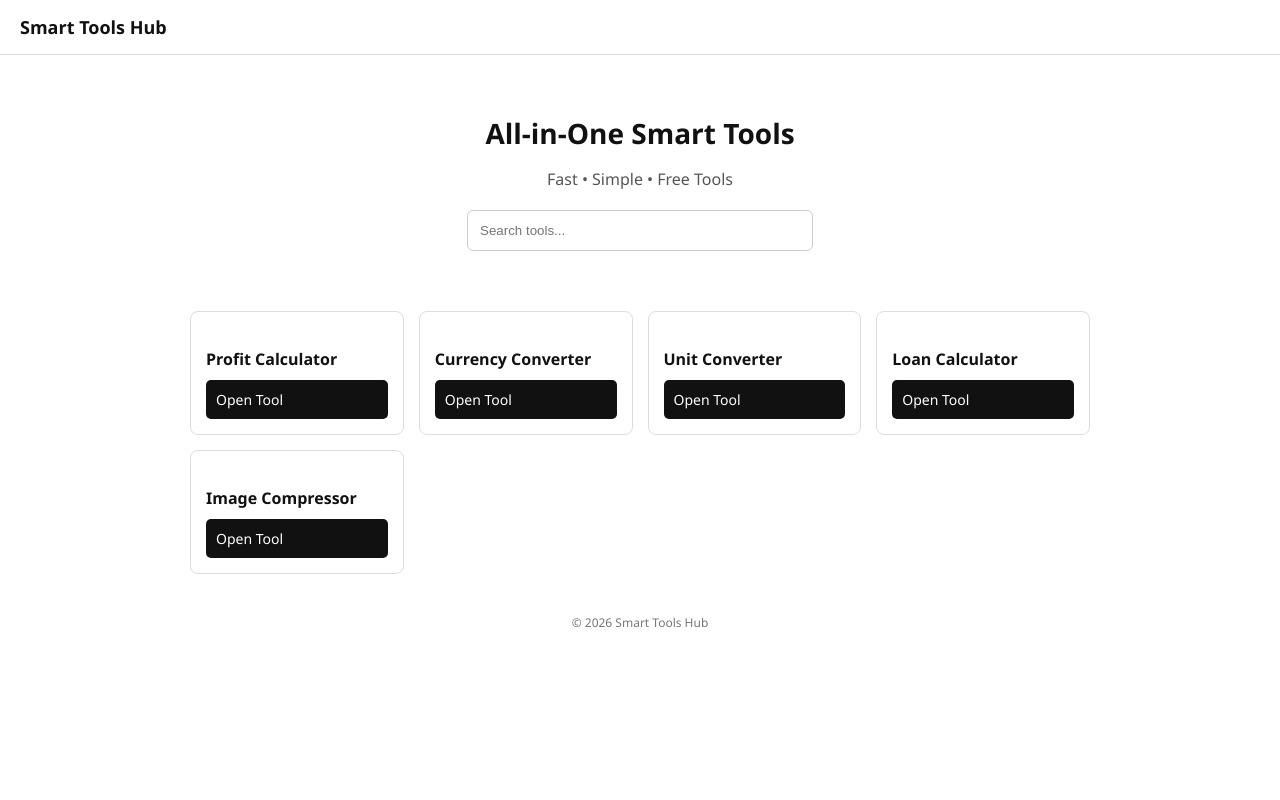
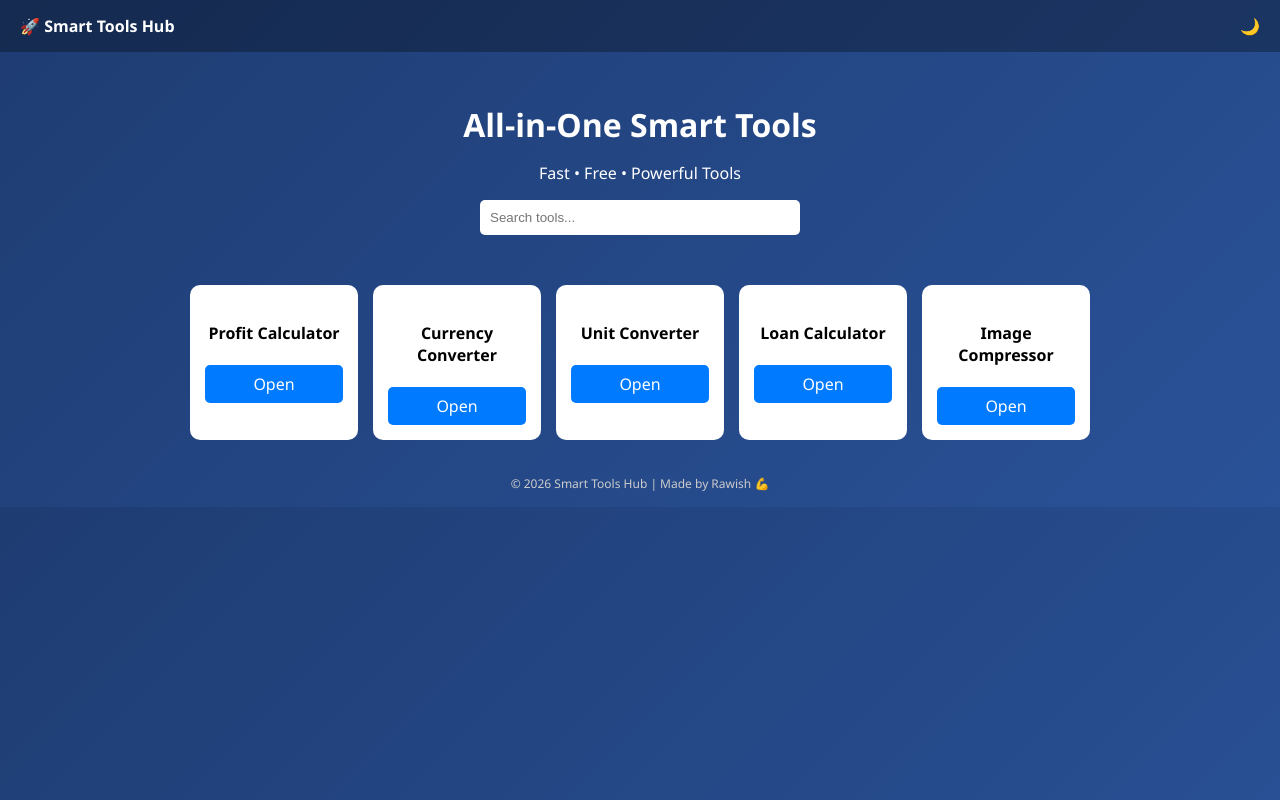
Before and after one commit to Rawish007/Smart-Tools-Hub, a Flask app: page / in a window 1280 px wide. Run offline with Flask 3, Linux system fonts and the light colour scheme.

Commit message:
Update index.html

```diff
--- a/templates/index.html
+++ b/templates/index.html
@@ -8,101 +8,87 @@
 
     <style>
         body {
-    margin:0;
+            margin: 0;
             font-family: 'Segoe UI', sans-serif;
-    background:#fff;
-    color:#111;
+            background: linear-gradient(135deg, #1e3c72, #2a5298);
+            color: white;
         }
 
-/* NAVBAR */
         .navbar {
-    display:flex;
-    justify-content:space-between;
-    padding:15px 20px;
-    border-bottom:1px solid #ddd;
+            display: flex;
+            justify-content: space-between;
+            align-items: center;
+            padding: 15px 20px;
+            background: rgba(0,0,0,0.3);
         }
 
         .logo {
-    font-weight:600;
-    font-size:18px;
+            font-weight: bold;
         }
 
-/* HERO */
+        .toggle {
+            cursor: pointer;
+        }
+
         .hero {
-    text-align:center;
-    padding:40px 20px;
+            text-align: center;
+            padding: 30px 15px;
         }
 
         .hero h1 {
-    font-size:28px;
-    margin-bottom:10px;
-}
-
-.hero p {
-    color:#555;
-}
-
-/* SEARCH */
-.search-box {
-    margin-top:20px;
+            margin-bottom: 10px;
         }
 
         .search-box input {
-    padding:12px;
-    width:80%;
-    max-width:320px;
-    border:1px solid #ccc;
-    border-radius:6px;
-    outline:none;
+            padding: 10px;
+            width: 80%;
+            max-width: 300px;
+            border-radius: 5px;
+            border: none;
         }
 
-/* TOOLS GRID */
         .tools {
-    display:grid;
-    grid-template-columns:repeat(auto-fit,minmax(180px,1fr));
-    gap:15px;
-    padding:20px;
-    max-width:900px;
-    margin:auto;
+            display: grid;
+            grid-template-columns: repeat(auto-fit, minmax(160px, 1fr));
+            gap: 15px;
+            padding: 20px;
+            max-width: 900px;
+            margin: auto;
         }
 
-/* CARD */
         .card {
-    border:1px solid #ddd;
-    padding:15px;
-    border-radius:8px;
-    transition:0.3s;
+            background: white;
+            color: black;
+            padding: 15px;
+            border-radius: 10px;
+            text-align: center;
+            transition: 0.3s;
         }
 
         .card:hover {
-    transform:translateY(-5px);
-    box-shadow:0 5px 15px rgba(0,0,0,0.1);
-}
-
-.card h4 {
-    margin-bottom:10px;
+            transform: translateY(-5px);
         }
 
         .card a {
-    display:block;
-    padding:10px;
-    background:#111;
-    color:white;
-    text-decoration:none;
-    border-radius:5px;
-    font-size:14px;
+            display: block;
+            margin-top: 10px;
+            padding: 8px;
+            background: #007bff;
+            color: white;
+            text-decoration: none;
+            border-radius: 5px;
         }
 
-.card a:hover {
-    background:#333;
+        .footer {
+            text-align: center;
+            padding: 15px;
+            font-size: 12px;
+            color: #ccc;
         }
 
-/* FOOTER */
-.footer {
-    text-align:center;
-    padding:20px;
-    font-size:12px;
-    color:#777;
+        /* Dark mode */
+        .dark {
+            background: #111;
         }
     </style>
 </head>
@@ -111,13 +97,14 @@ body {
 
 <!-- NAVBAR -->
 <div class="navbar">
-    <div class="logo">Smart Tools Hub</div>
+    <div class="logo">🚀 Smart Tools Hub</div>
+    <div class="toggle" onclick="toggleMode()">🌙</div>
 </div>
 
 <!-- HERO -->
 <div class="hero">
     <h1>All-in-One Smart Tools</h1>
-    <p>Fast • Simple • Free Tools</p>
+    <p>Fast • Free • Powerful Tools</p>
 
     <div class="search-box">
         <input type="text" id="search" onkeyup="searchTools()" placeholder="Search tools...">
@@ -127,39 +114,24 @@ body {
 <!-- TOOLS -->
 <div class="tools">
 
-<div class="card">
-<h4>Profit Calculator</h4>
-<a href="/profit">Open Tool</a>
-</div>
-
-<div class="card">
-<h4>Currency Converter</h4>
-<a href="/currency">Open Tool</a>
-</div>
-
-<div class="card">
-<h4>Unit Converter</h4>
-<a href="/unit">Open Tool</a>
-</div>
-
-<div class="card">
-<h4>Loan Calculator</h4>
-<a href="/loan">Open Tool</a>
-</div>
-
-<div class="card">
-<h4>Image Compressor</h4>
-<a href="/image-compressor">Open Tool</a>
-</div>
+    <div class="card"><h4>Profit Calculator</h4><a href="/profit">Open</a></div>
+    <div class="card"><h4>Currency Converter</h4><a href="/currency">Open</a></div>
+    <div class="card"><h4>Unit Converter</h4><a href="/unit">Open</a></div>
+    <div class="card"><h4>Loan Calculator</h4><a href="/loan">Open</a></div>
+    <div class="card"><h4>Image Compressor</h4><a href="/image-compressor">Open</a></div>
 
 </div>
 
 <!-- FOOTER -->
 <div class="footer">
-© 2026 Smart Tools Hub
+    © 2026 Smart Tools Hub | Made by Rawish 💪
 </div>
 
 <script>
+function toggleMode() {
+    document.body.classList.toggle("dark");
+}
+
 function searchTools() {
     let input = document.getElementById("search").value.toLowerCase();
     let cards = document.getElementsByClassName("card");
```
Lines whose indentation alone changed are shown as unchanged.
